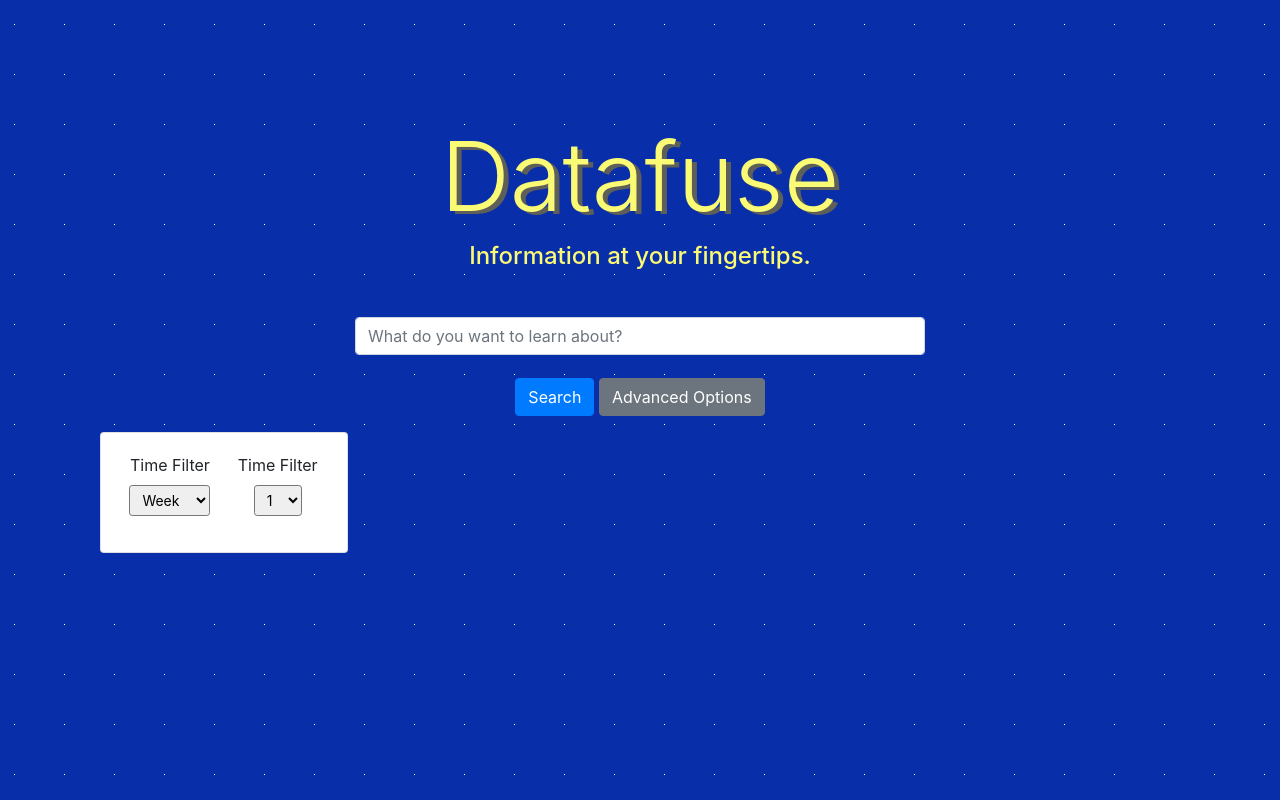
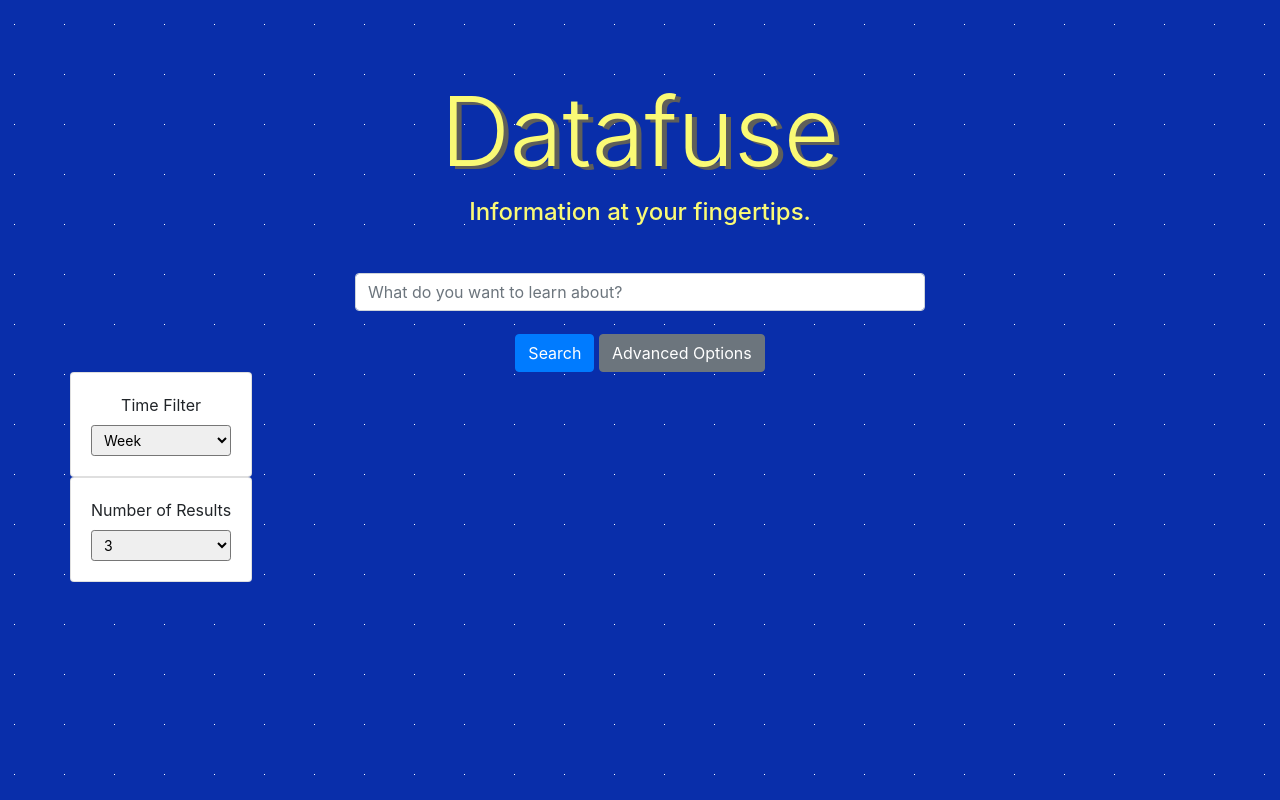
Before and after one commit to Latarax/Datafuse, a Flask app: page / in a window 1280 px wide, after a click on "Advanced Options". Run offline with Flask 2, Linux system fonts and the light colour scheme; some libraries are stand-ins or nearby versions.

Commit message:
advanced options for time filtering and number of results

```diff
--- a/app.py
+++ b/app.py
@@ -25,10 +25,12 @@ def home():
 def info():
     # grabbing the user query from the html form
     query = request.form['query']
-    time_filter = request.form.get('time_filter')
+    time_filter = request.form['time-filter'].lower()
+    num_results = int(request.form['result-amount'])
     print(f"Time Filter: {time_filter}")
-    website_urls = redditApiCalls(query)
-    cards2Display = webScraper(website_urls, query)
+    print(f"Result Amount: {num_results}")
+    website_urls = redditApiCalls(query, time_filter, num_results)
+    cards2Display = webScraper(website_urls, query, num_results)
 
     return render_template('info.html', cards2Display=cards2Display)
 
--- a/redditApiCalls.py
+++ b/redditApiCalls.py
@@ -9,14 +9,14 @@ reddit = praw.Reddit(client_id='htRyDsppzn0qLg',
 print(reddit.read_only)
 
 
-def redditApiCalls(query):
+def redditApiCalls(query, time_filter, num_results):
     result_counter = 0
     website_urls = []
 
     # iterating through results of search query
-    for submission in reddit.subreddit('all').search(query=query, time_filter='week', sort='top', limit=50):
+    for submission in reddit.subreddit('all').search(query=query, time_filter=time_filter, sort='top', limit=50):
         # break the loop if 3 valid submissions are found
-        if result_counter == 3:
+        if result_counter == num_results:
             break
         # skipping results that dont have an external url
         if submission.is_self:
--- a/static/styles/main.css
+++ b/static/styles/main.css
@@ -84,3 +84,7 @@ body {
 .back-button:hover{
 transform: scale(1.2, 1.2);
 }
+
+.advanced-options-new {
+    background-color: white;
+}
--- a/templates/index.html
+++ b/templates/index.html
@@ -20,28 +20,22 @@
                     <input class="col-md-6 form-control searchBar" type="text"  name="query" autocomplete="off" placeholder="What do you want to learn about?">
                     <div class="col-md-3"></div>
                     <div class="col-md-12 main-buttons">
-                        <input class="btn btn-primary" type="button" value="Search" onclick="searchWithOptions()">
+                        <input class="btn btn-primary" type="submit" value="Search">
                         <button class="btn btn-secondary advanced-button" type="button" data-toggle="collapse" data-target="#advanced-options-options" aria-expanded="false" aria-controls="advanced-options-options">Advanced Options</button>
                     </div>
-                </form>
-                <div class="col-md-3 col align-self-center collapse drop-down-menu" id="advanced-options-options">
-                    <div class="card card-body">
-                        <form action="{{ url_for('info') }}" method="POST" id="options_form">
-                            <div class="form-row">
-                                <div class="col">
-                                    <label for="exampleFormControlSelect1">Time Filter</label>
-                                    <select name="time_filter" class="form-control-sm" id="exampleFormControlSelect1">
+                    <div class="container-md-12 collapse drop-down-menu" id="advanced-options-options">
+                        <div class="card card-body form-check advanced-options-new">
+                            <label for="timeFilterDropdown">Time Filter</label>
+                            <select name="time-filter" class="form-control-sm" id="timeFilterDropdown">
                                 <option>Week</option>
                                 <option>Month</option>
                                 <option>Year</option>
                                 <option>All</option>
                             </select>
                         </div>
-                                <div class="col">
-                                    <label for="exampleFormControlSelect1">Time Filter</label>
-                                    <select class="form-control-sm" id="exampleFormControlSelect1">
-                                        <option>1</option>
-                                        <option>2</option>
+                        <div class="card card-body form-check advanced-options-new">
+                            <label for="resultAmountDropdown">Number of Results</label>
+                            <select name="result-amount" class="form-control-sm" id="resultAmountDropdown">
                                 <option>3</option>
                                 <option>4</option>
                                 <option>5</option>
@@ -49,8 +43,6 @@
                         </div>
                     </div>
                 </form>
-                    </div>
-                </div>
             </div>
         </div>
         <script src="https://code.jquery.com/jquery-3.5.1.slim.min.js" integrity="sha384-DfXdz2htPH0lsSSs5nCTpuj/zy4C+OGpamoFVy38MVBnE+IbbVYUew+OrCXaRkfj" crossorigin="anonymous"></script>
--- a/webScraper.py
+++ b/webScraper.py
@@ -15,13 +15,13 @@ class News_Card:
 
 
 
-def webScraper(website_urls, query):
+def webScraper(website_urls, query, num_results):
 
     # headers to bypass website not allowing scraping
     headers = {'User-Agent':'Mozilla/5.0 (Macintosh; Intel Mac OS X 10_10_1)    AppleWebKit/537.36 (KHTML, like Gecko)' 'Chrome/41.0.2227.1 Safari/537.36'}
 
-    cards = [News_Card("","","") for i in range(3)]
-    cards2Display = [[] for i in range(3)]
+    cards = [News_Card("","","") for i in range(num_results)]
+    cards2Display = [[] for i in range(num_results)]
     card_count = 0
 
     # testing scraping on one of the results from reddit
```
Also changed, not shown: save.html (added, +83 -0 lines). Lines whose indentation alone changed are shown as unchanged.
